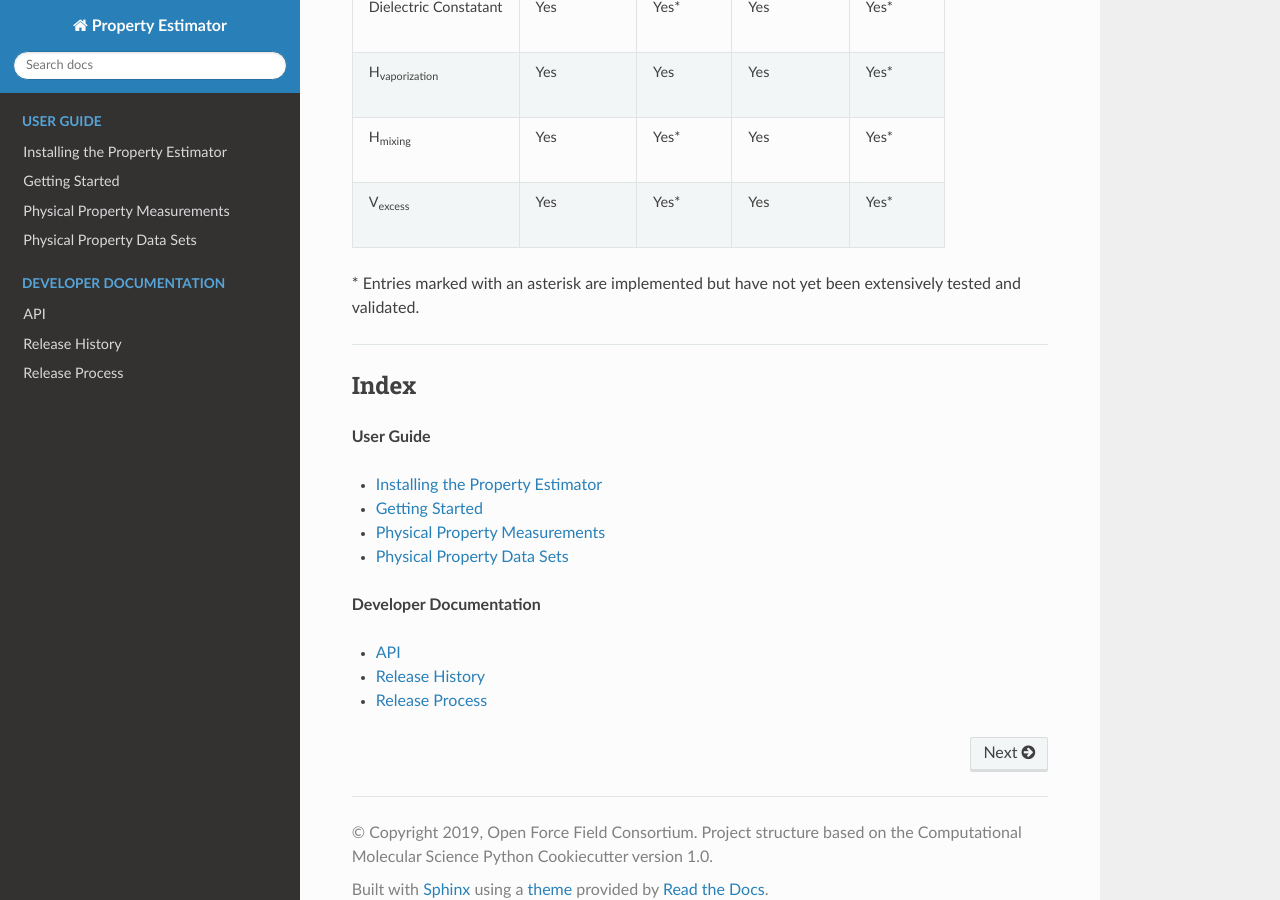
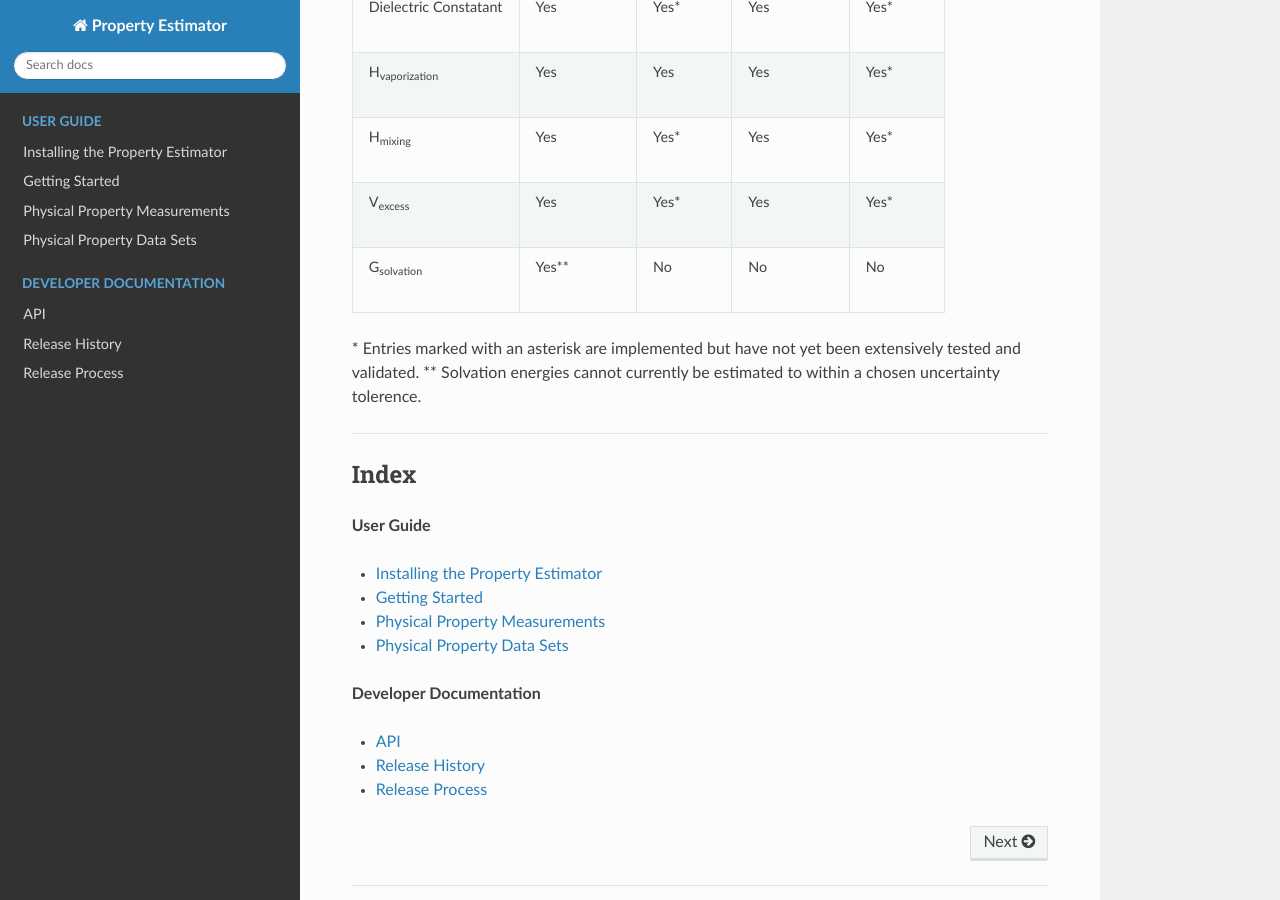
Before and after one commit to openforcefield/openff-evaluator, a Sphinx documentation site: the page built from docs/index.rst, in a window 1280 px wide and 900 px high, scrolled down 637 px. Built offline with Sphinx 7.4.7 and the Read the Docs theme 2.0.0, drawn with Linux system fonts in a browser that asks for light colours.

Commit message:
Added solvation free energies to the properties table.

```diff
--- a/docs/index.rst
+++ b/docs/index.rst
@@ -31,8 +31,11 @@ The framework currently has built in support for estimating the following proper
 +-------------------------+--------------+------------+--------------+------------+
 || V\ :sub:`excess`       || Yes         || Yes*      || Yes         || Yes*      |
 +-------------------------+--------------+------------+--------------+------------+
+|| G\ :sub:`solvation`    || Yes**       || No        || No          || No        |
++-------------------------+--------------+------------+--------------+------------+
 
 \* Entries marked with an asterisk are implemented but have not yet been extensively tested and validated.
+\** Solvation energies cannot currently be estimated to within a chosen uncertainty tolerence.
 
 ========
 
```
